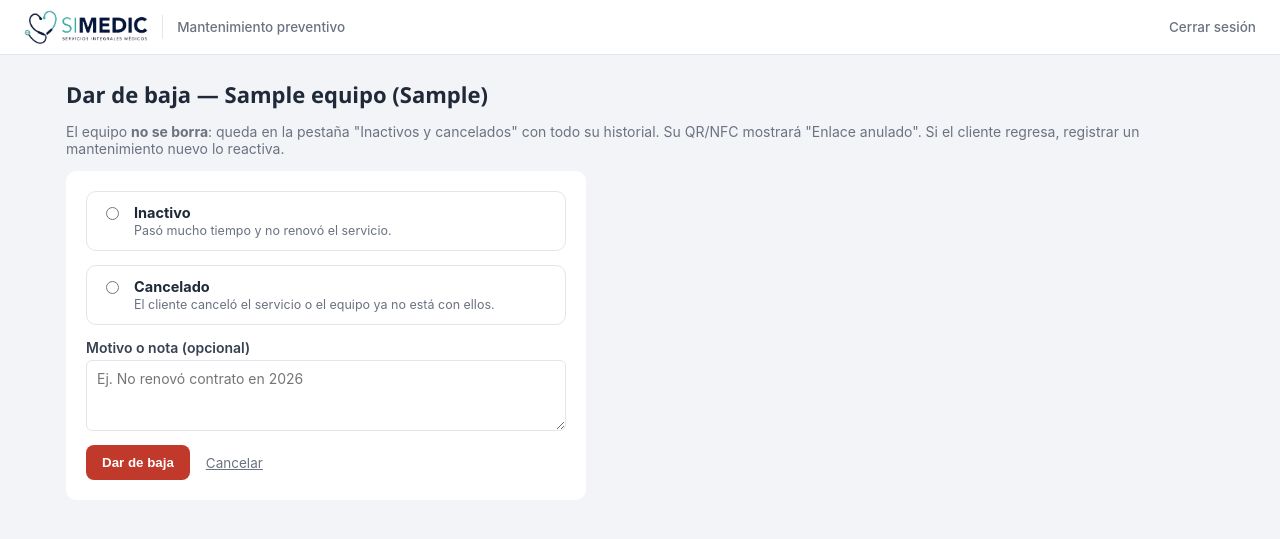
After one commit to emiliochimal06-art/qr-mantenimiento-simedic, a Flask app: page /admin/baja/1 in a window 1280 px wide. The commit adds this page. Shown: the top 539 px of the page. Run offline with Flask 3, Linux system fonts and the light colour scheme; the visitor is signed in with stand-in values (Sample User, id 1); a database or web service that is not in the repository returns one stand-in record (values such as "Sample title"); some libraries are stand-ins or nearby versions.

Commit message:
Add files via upload

```diff
--- a/app.py
+++ b/app.py
@@ -130,6 +130,16 @@ def get_db():
     return DB()
 
 
+def asegurar_columna(db, tabla, columna, tipo):
+    """Agrega una columna si no existe (para bases creadas con versiones anteriores)."""
+    if USAR_PG:
+        db.execute(f"ALTER TABLE {tabla} ADD COLUMN IF NOT EXISTS {columna} {tipo}")
+    else:
+        existentes = [f["name"] for f in db.execute(f"PRAGMA table_info({tabla})").fetchall()]
+        if columna not in existentes:
+            db.execute(f"ALTER TABLE {tabla} ADD COLUMN {columna} {tipo}")
+
+
 def init_db():
     pk = "SERIAL PRIMARY KEY" if USAR_PG else "INTEGER PRIMARY KEY AUTOINCREMENT"
     blob = "BYTEA" if USAR_PG else "BLOB"
@@ -147,8 +157,18 @@ def init_db():
             hoja_servicio_archivo TEXT,
             foto_equipo TEXT,
             activo INTEGER NOT NULL DEFAULT 1,
-            fecha_registro TEXT NOT NULL
+            fecha_registro TEXT NOT NULL,
+            tipo_baja TEXT,
+            motivo_baja TEXT,
+            fecha_baja TEXT
         )
+    """)
+    for columna in ("tipo_baja", "motivo_baja", "fecha_baja"):
+        asegurar_columna(db, "equipos", columna, "TEXT")
+    db.execute("""
+        UPDATE equipos SET tipo_baja = 'inactivo',
+               motivo_baja = 'Baja anterior (sin motivo registrado)'
+        WHERE activo = 0 AND tipo_baja IS NULL
     """)
     db.execute(f"""
         CREATE TABLE IF NOT EXISTS archivos (
@@ -243,7 +263,10 @@ def marcar_inactivos_vencidos():
     for eq in equipos:
         f_ultimo = datetime.strptime(eq["fecha_ultimo_mant"], "%Y-%m-%d").date()
         if (hoy - f_ultimo).days > DIAS_LIMITE_INACTIVO:
-            db.execute("UPDATE equipos SET activo = 0 WHERE id = ?", (eq["id"],))
+            db.execute(
+                """UPDATE equipos SET activo = 0, tipo_baja = 'inactivo',
+                   motivo_baja = ?, fecha_baja = ? WHERE id = ?""",
+                ("Sin renovar por más de 1 año", hoy.isoformat(), eq["id"]))
     db.commit()
     db.close()
 
@@ -279,37 +302,48 @@ def logout():
 @login_required
 def admin_lista():
     marcar_inactivos_vencidos()
+    vista = "bajas" if request.args.get("vista") == "bajas" else "activos"
     q = request.args.get("q", "").strip()
     estado_f = request.args.get("estado", "").strip()
     cliente = request.args.get("cliente", "").strip()
 
     db = get_db()
-    filas = db.execute(
-        "SELECT * FROM equipos WHERE activo = 1 ORDER BY fecha_proximo_mant ASC"
-    ).fetchall()
+    filas = db.execute("SELECT * FROM equipos ORDER BY fecha_proximo_mant ASC").fetchall()
     db.close()
 
     resumen = {"total": 0, "vencido": 0, "proximo": 0, "vigente": 0}
+    n_bajas = 0
     equipos = []
     for fila in filas:
         eq = dict(fila)
-        eq["estado"] = info_estado(eq["fecha_proximo_mant"])
-        resumen["total"] += 1
-        resumen[eq["estado"]["clase"]] += 1
+        es_activo = bool(eq["activo"])
+        if es_activo:
+            eq["estado"] = info_estado(eq["fecha_proximo_mant"])
+            resumen["total"] += 1
+            resumen[eq["estado"]["clase"]] += 1
+        else:
+            n_bajas += 1
+        if es_activo != (vista == "activos"):
+            continue
         if cliente and eq["numero_cliente"] != cliente:
             continue
-        if estado_f in ("vencido", "proximo", "vigente") and eq["estado"]["clase"] != estado_f:
+        if vista == "activos" and estado_f in ("vencido", "proximo", "vigente") \
+                and eq["estado"]["clase"] != estado_f:
             continue
         if q:
             texto = " ".join(str(eq.get(k) or "") for k in
                              ("numero_cliente", "numero_serie", "nombre_equipo",
-                              "ubicacion", "tecnico")).lower()
+                              "ubicacion", "tecnico", "motivo_baja")).lower()
             if q.lower() not in texto:
                 continue
         equipos.append(eq)
 
+    if vista == "bajas":
+        equipos.sort(key=lambda e: e.get("fecha_baja") or "", reverse=True)
+
     return render_template("admin_lista.html", equipos=equipos, resumen=resumen,
-                           q=q, estado_f=estado_f, cliente=cliente)
+                           n_bajas=n_bajas, vista=vista, q=q, estado_f=estado_f,
+                           cliente=cliente)
 
 
 @app.route("/admin/nuevo", methods=["GET", "POST"])
@@ -389,13 +423,17 @@ def admin_editar(equipo_id):
                                 pdf[0] if pdf else None, session.get("usuario"))
         db.execute(
             """UPDATE equipos SET fecha_ultimo_mant = ?, fecha_proximo_mant = ?,
-               tecnico = ?, hoja_servicio_archivo = ?, foto_equipo = ?, activo = 1
+               tecnico = ?, hoja_servicio_archivo = ?, foto_equipo = ?, activo = 1,
+               tipo_baja = NULL, motivo_baja = NULL, fecha_baja = NULL
                WHERE id = ?""",
             (fecha_ultimo, fecha_proximo, tecnico, nombre_pdf, nombre_foto, equipo_id)
         )
         db.commit()
         db.close()
-        flash("Mantenimiento actualizado. El QR/NFC pegado en el equipo sigue funcionando igual.", "ok")
+        if equipo["activo"]:
+            flash("Mantenimiento actualizado. El QR/NFC pegado en el equipo sigue funcionando igual.", "ok")
+        else:
+            flash("Equipo reactivado: su enlace QR/NFC vuelve a mostrar la ficha.", "ok")
         return redirect(url_for("admin_lista"))
 
     historial = historial_de(db, equipo_id)
@@ -403,15 +441,35 @@ def admin_editar(equipo_id):
     return render_template("admin_editar.html", equipo=equipo, historial=historial)
 
 
-@app.route("/admin/eliminar/<int:equipo_id>", methods=["POST"])
+@app.route("/admin/baja/<int:equipo_id>", methods=["GET", "POST"])
 @login_required
-def admin_eliminar(equipo_id):
+def admin_baja(equipo_id):
+    """Da de baja un equipo SIN borrarlo: se conserva todo su historial y su
+    enlace QR/NFC pasa a mostrar 'Enlace anulado'."""
     db = get_db()
-    db.execute("UPDATE equipos SET activo = 0 WHERE id = ?", (equipo_id,))
-    db.commit()
+    equipo = db.execute("SELECT * FROM equipos WHERE id = ?", (equipo_id,)).fetchone()
+    if equipo is None:
+        db.close()
+        abort(404)
+
+    if request.method == "POST":
+        tipo = request.form.get("tipo", "")
+        if tipo not in ("inactivo", "cancelado"):
+            db.close()
+            flash("Elige el tipo de baja.", "error")
+            return redirect(url_for("admin_baja", equipo_id=equipo_id))
+        motivo = request.form.get("motivo", "").strip() or None
+        db.execute(
+            """UPDATE equipos SET activo = 0, tipo_baja = ?, motivo_baja = ?,
+               fecha_baja = ? WHERE id = ?""",
+            (tipo, motivo, date.today().isoformat(), equipo_id))
+        db.commit()
+        db.close()
+        flash("Equipo dado de baja. Su historial se conserva y su enlace QR/NFC quedó anulado.", "ok")
+        return redirect(url_for("admin_lista"))
+
     db.close()
-    flash("Equipo eliminado del listado de clientes.", "ok")
-    return redirect(url_for("admin_lista"))
+    return render_template("admin_baja.html", equipo=equipo)
 
 
 @app.route("/admin/qr/<int:equipo_id>")
@@ -432,12 +490,13 @@ def descargar_qr(equipo_id):
 @app.route("/equipo/<int:equipo_id>")
 def ver_equipo(equipo_id):
     db = get_db()
-    equipo = db.execute(
-        "SELECT * FROM equipos WHERE id = ? AND activo = 1", (equipo_id,)
-    ).fetchone()
+    equipo = db.execute("SELECT * FROM equipos WHERE id = ?", (equipo_id,)).fetchone()
     if equipo is None:
         db.close()
         abort(404)
+    if not equipo["activo"]:
+        db.close()
+        return render_template("anulado.html", equipo=equipo, logo=LOGO_PATH), 410
     historial = historial_de(db, equipo_id, 6)
     db.close()
 
@@ -458,6 +517,12 @@ def archivo_subido(filename):
                     headers={"Cache-Control": "public, max-age=86400"})
 
 
+@app.route("/salud")
+def salud():
+    """Respuesta mínima para monitores externos; no consulta la base de datos."""
+    return "ok", 200, {"Cache-Control": "no-store"}
+
+
 @app.errorhandler(404)
 def no_encontrado(e):
     return render_template("404.html"), 404
--- a/static/css/style.css
+++ b/static/css/style.css
@@ -293,3 +293,39 @@ h1 { font-size: 22px; margin: 0 0 4px; }
 .tabla a:hover { text-decoration: underline; }
 .tabla td.nowrap { white-space: nowrap; }
 .limpiar:hover { color: var(--azul); }
+
+/* ---------------------------------------------------------------- */
+/* Bajas: pestañas, tipos, formulario y página de enlace anulado     */
+/* ---------------------------------------------------------------- */
+.pestanas { display: flex; gap: 6px; margin: 0 0 18px; border-bottom: 1px solid var(--borde); }
+.pestanas a {
+  padding: 10px 16px; text-decoration: none; color: var(--texto-tenue); font-weight: 500; font-size: 14px;
+  border-bottom: 2px solid transparent; margin-bottom: -1px;
+}
+.pestanas a:hover { color: var(--azul); }
+.pestanas a.activa { color: var(--azul); border-bottom-color: var(--teal); font-weight: 600; }
+.pestanas a span {
+  display: inline-block; min-width: 22px; text-align: center; margin-left: 6px; padding: 1px 7px;
+  border-radius: 100px; background: rgba(28, 37, 70, 0.08); font-size: 12px;
+}
+
+.ins-inactivo { background: rgba(107, 114, 128, 0.16); color: #4b5563; }
+.ins-cancelado { background: rgba(192, 57, 43, 0.12); color: var(--rojo); }
+.tabla a.link-peligro { color: var(--rojo); }
+.tabla td.motivo { max-width: 260px; }
+
+.formulario-baja { max-width: 520px; }
+.opcion-baja { flex-direction: row !important; align-items: flex-start; gap: 12px !important; padding: 12px 14px; border: 1px solid var(--borde); border-radius: 10px; cursor: pointer; font-weight: 400 !important; }
+.opcion-baja input { width: auto !important; margin-top: 3px; }
+.opcion-baja span { display: flex; flex-direction: column; gap: 2px; }
+.opcion-baja strong { font-size: 14.5px; color: #1f2937; }
+.opcion-baja small { font-size: 12.5px; color: var(--texto-tenue); font-weight: 400; }
+.opcion-baja:has(input:checked) { border-color: var(--teal); background: rgba(63, 191, 168, 0.07); }
+.formulario textarea { padding: 9px 10px; border: 1px solid var(--borde); border-radius: 6px; font-size: 14px; font-family: inherit; resize: vertical; }
+.acciones-form { display: flex; align-items: center; gap: 16px; }
+.boton-peligro { background: var(--rojo); }
+.boton-peligro:hover { background: #a02f23; }
+
+.anulado-icono { width: 54px; height: 54px; margin: 0 auto 14px; border-radius: 50%; background: rgba(192, 57, 43, 0.1); color: var(--rojo); display: flex; align-items: center; justify-content: center; }
+.anulado-icono svg { width: 28px; height: 28px; }
+.anulado-texto { text-align: center; color: #4b5563; font-size: 14.5px; line-height: 1.55; margin: 14px 0 0; }
--- /dev/null
+++ b/templates/admin_baja.html
@@ -0,0 +1,24 @@
+{% extends "base.html" %}
+{% block titulo %}Dar de baja{% endblock %}
+{% block contenido %}
+<h1>Dar de baja — {{ equipo.nombre_equipo }} ({{ equipo.numero_cliente }})</h1>
+<p class="texto-tenue">El equipo <strong>no se borra</strong>: queda en la pestaña "Inactivos y cancelados" con todo su historial. Su QR/NFC mostrará "Enlace anulado". Si el cliente regresa, registrar un mantenimiento nuevo lo reactiva.</p>
+
+<form method="POST" class="formulario formulario-baja">
+  <label class="opcion-baja">
+    <input type="radio" name="tipo" value="inactivo" required>
+    <span><strong>Inactivo</strong><small>Pasó mucho tiempo y no renovó el servicio.</small></span>
+  </label>
+  <label class="opcion-baja">
+    <input type="radio" name="tipo" value="cancelado" required>
+    <span><strong>Cancelado</strong><small>El cliente canceló el servicio o el equipo ya no está con ellos.</small></span>
+  </label>
+  <label>Motivo o nota (opcional)
+    <textarea name="motivo" rows="3" placeholder="Ej. No renovó contrato en 2026"></textarea>
+  </label>
+  <div class="acciones-form">
+    <button type="submit" class="boton boton-peligro">Dar de baja</button>
+    <a href="{{ url_for('admin_lista') }}" class="limpiar">Cancelar</a>
+  </div>
+</form>
+{% endblock %}
--- a/templates/admin_editar.html
+++ b/templates/admin_editar.html
@@ -3,6 +3,9 @@
 {% block contenido %}
 <h1>Actualizar mantenimiento — {{ equipo.nombre_equipo }} ({{ equipo.numero_cliente }})</h1>
 <p class="texto-tenue">El QR físico pegado en el equipo NO cambia; solo se actualiza la información que muestra.</p>
+{% if not equipo.activo %}
+<div class="alerta alerta-error">Este equipo está dado de baja ({{ 'cancelado' if equipo.tipo_baja == 'cancelado' else 'inactivo' }}{% if equipo.motivo_baja %}: {{ equipo.motivo_baja }}{% endif %}). Al guardar un mantenimiento nuevo se reactiva y su enlace QR/NFC vuelve a funcionar.</div>
+{% endif %}
 <form method="POST" enctype="multipart/form-data" class="formulario">
   <label>Fecha de último mantenimiento
     <input type="date" name="fecha_ultimo_mant" value="{{ equipo.fecha_ultimo_mant }}" required>
```
Also changed, not shown: templates/admin_lista.html (+48 -20 lines), templates/anulado.html (added, +27 -0 lines).
